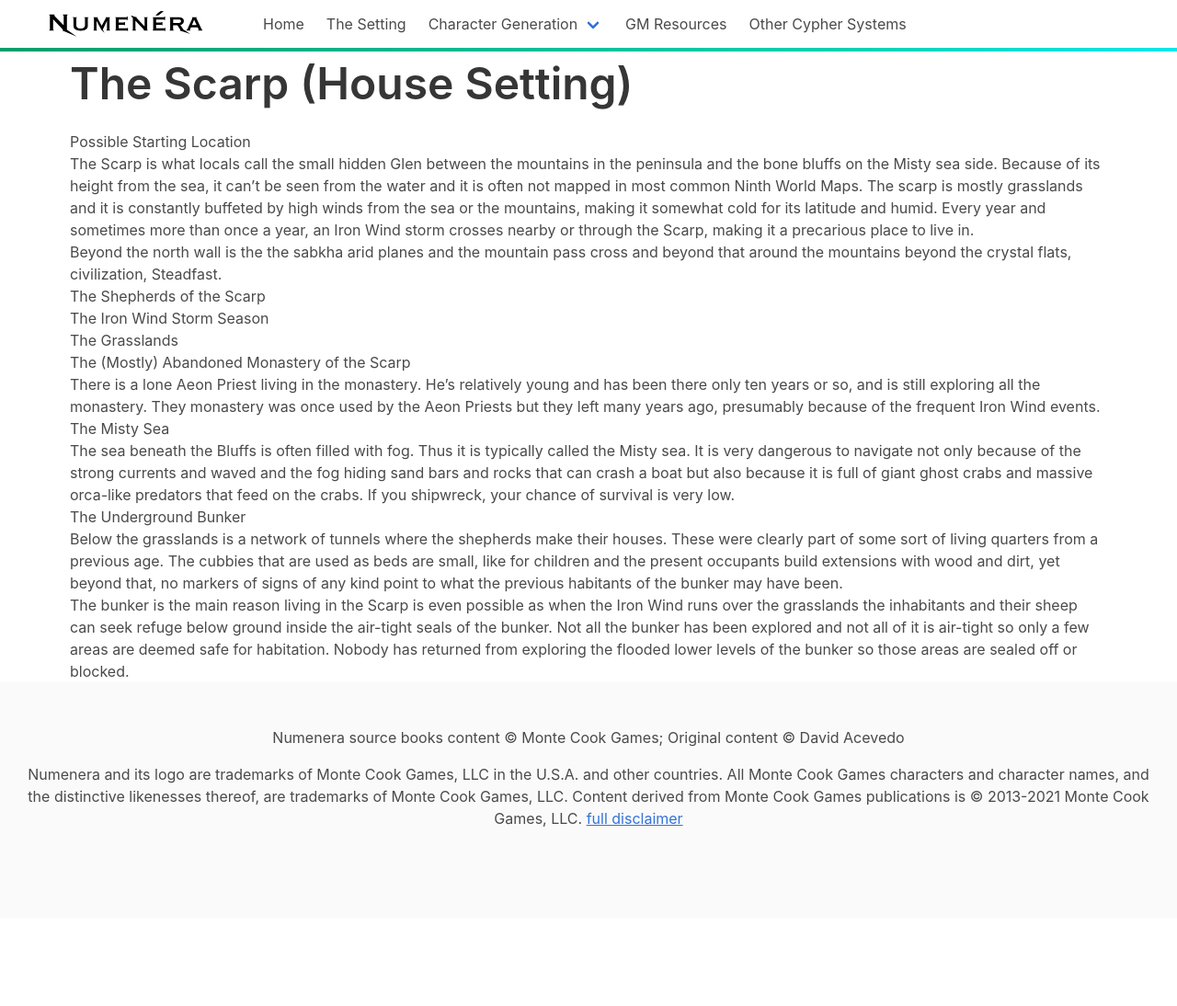
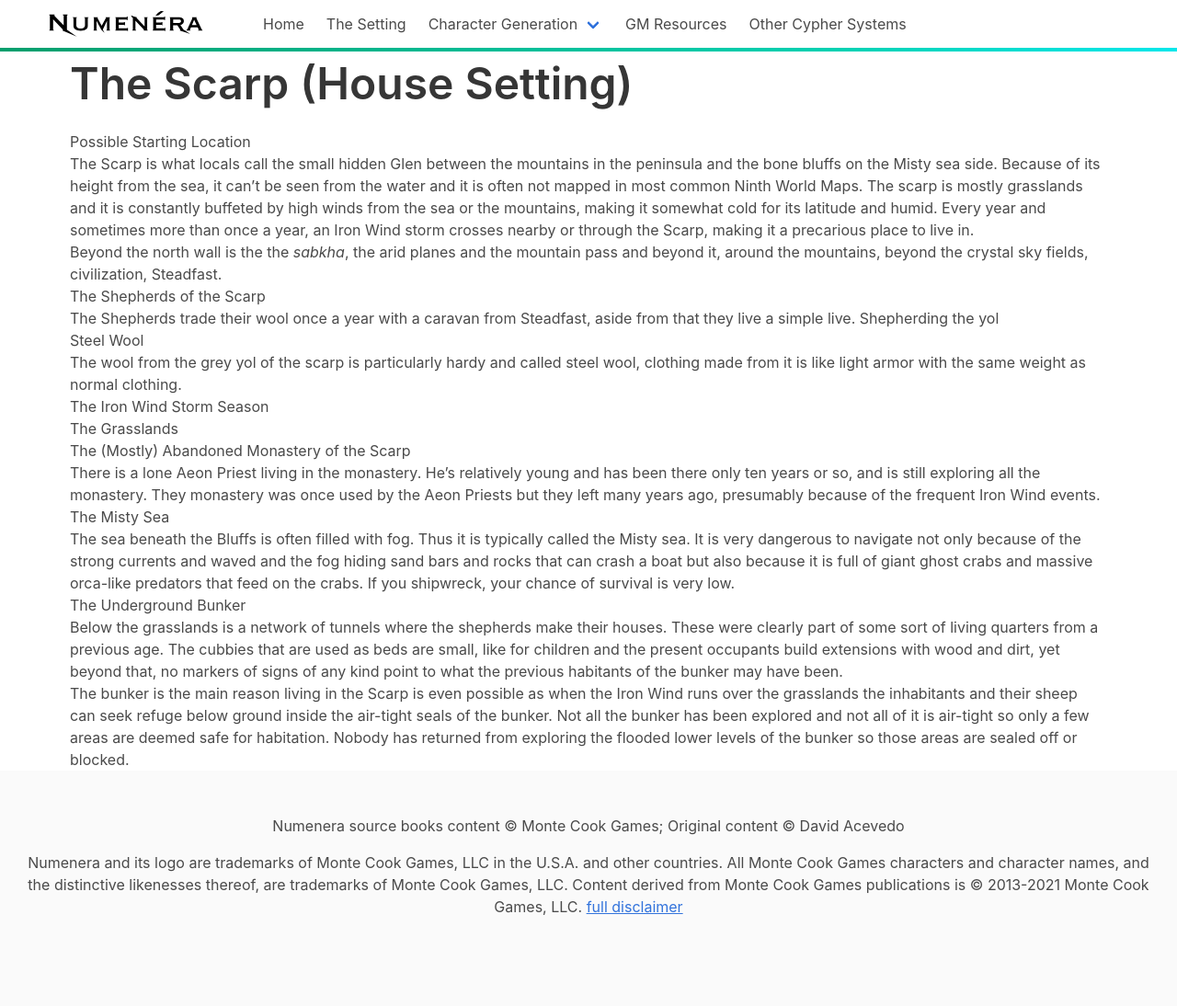
Before and after one commit to rebelwarrior/numenera, a Jekyll site: the page built from setting/the-scarp.md, in a window 1280 px wide. Shown: the whole page at 92% size. Built offline with Jekyll 4.4.1, drawn with Linux system fonts in a browser that asks for light colours; nearby versions of some CDN libraries; before the commit the page ends 998 px from its top, so only the background shows below that.

Commit message:
adds notes and better references to setting

```diff
--- a/setting/the-scarp.md
+++ b/setting/the-scarp.md
@@ -9,9 +9,14 @@
 
 The Scarp is what locals call the small hidden Glen between the mountains in the peninsula and the bone bluffs on the Misty sea side. Because of its height from the sea, it can't be seen from the water and it is often not mapped in most common Ninth World Maps. The scarp is mostly grasslands and it is constantly buffeted by high winds from the sea or the mountains, making it somewhat cold for its latitude and humid. Every year and sometimes more than once a year, an Iron Wind storm crosses nearby or through the Scarp, making it a precarious place to live in.
 
-Beyond the north wall is the the sabkha arid planes and the mountain pass cross and beyond that around the mountains beyond the crystal flats, civilization, Steadfast.
+Beyond the north wall is the the _sabkha_, the arid planes and the mountain pass and beyond it, around the mountains, beyond the crystal sky fields, civilization, Steadfast.
 
 ## The Shepherds of the Scarp
+
+The Shepherds trade their wool once a year with a caravan from Steadfast, aside from that they live a simple live. Shepherding the yol
+
+## Steel Wool
+The wool from the grey yol of the scarp is particularly hardy and called steel wool, clothing made from it is like light armor with the same weight as normal clothing.
 
 ## The Iron Wind Storm Season
 
```
Also changed, not shown: setting/ninth-world.md (+5 -1 lines), setting/wandering-walk.md (+1 -1 lines).
